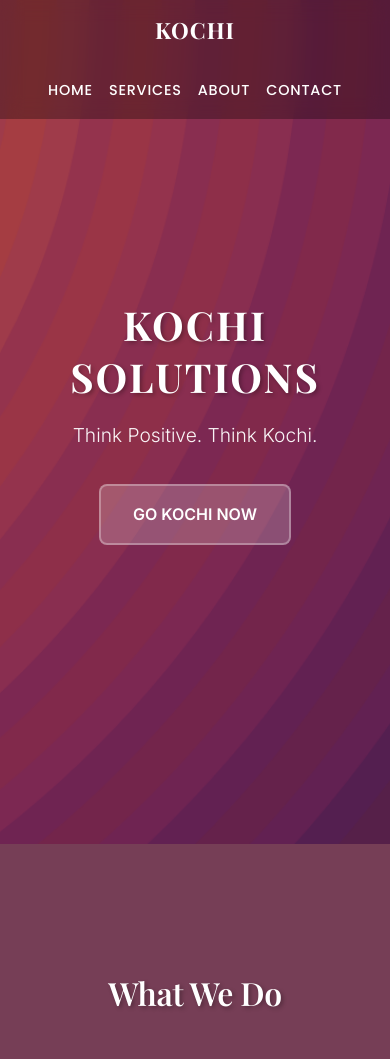
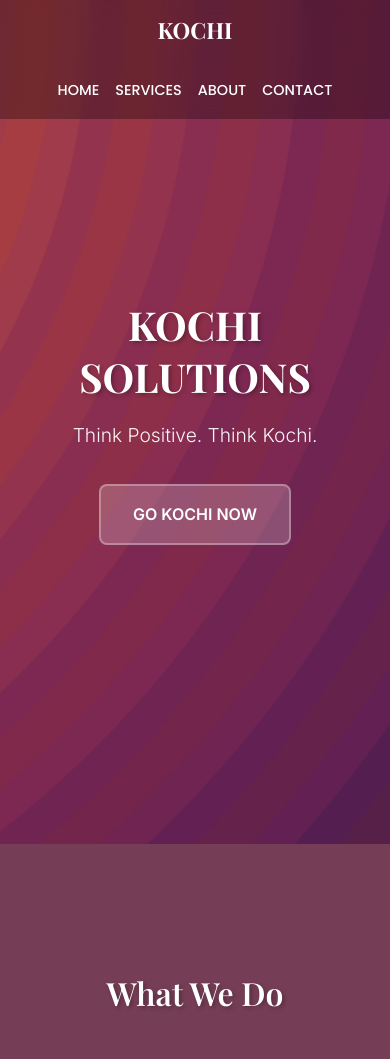
Before and after one commit to sadeen0/Business-Landing-Website, a plain HTML site: page index.html in a window 390 px wide. Shown: the top 1059 px of the page. Drawn offline with nearby package versions, Linux system fonts and the light colour scheme.

Commit message:
update css

```diff
--- a/css/contact.css
+++ b/css/contact.css
@@ -55,7 +55,6 @@
     font-weight: 600;
     color: white;
     margin-bottom: 1rem;
-    letter-spacing: 1px;
 }
 
 .contact-details {
--- a/css/global.css
+++ b/css/global.css
@@ -26,13 +26,11 @@ h1, h2, h3, h4, h5, h6 {
 h1 {
   font-size: 3.5rem;
   font-weight: 700;
-  letter-spacing: -0.02em;
 }
 
 h2 {
   font-size: 2.5rem;
   font-weight: 600;
-  letter-spacing: -0.01em;
 }
 
 h3 {
@@ -66,7 +64,6 @@ p {
   top: 0;
   left: 0;
   right: 0;
-  z-index: 1000;
   background: rgba(0, 0, 0, 0.1);
   backdrop-filter: blur(10px);
 }
@@ -85,7 +82,6 @@ p {
   font-size: 1.6rem;
   font-weight: 700;
   color: #fff;
-  letter-spacing: 1px;
 }
 
 .nav-menu {
@@ -101,7 +97,6 @@ p {
   font-family: 'Poppins', -apple-system, BlinkMacSystemFont, sans-serif;
   font-weight: 500;
   font-size: 1.05rem;
-  letter-spacing: 0.8px;
   text-transform: uppercase;
   position: relative;
 }
--- a/css/home.css
+++ b/css/home.css
@@ -221,7 +221,6 @@
 @media (min-width: 769px) and (max-width: 1024px) {
   .banner-title {
     font-size: 3.8rem;
-    letter-spacing: -0.01em;
   }
 
   .banner-tagline {
@@ -286,7 +285,6 @@
 
   .banner-title {
     font-size: 2.5rem;
-    letter-spacing: 2px;
   }
 
   .banner-tagline {
```
Also changed, not shown: 1 other file.
